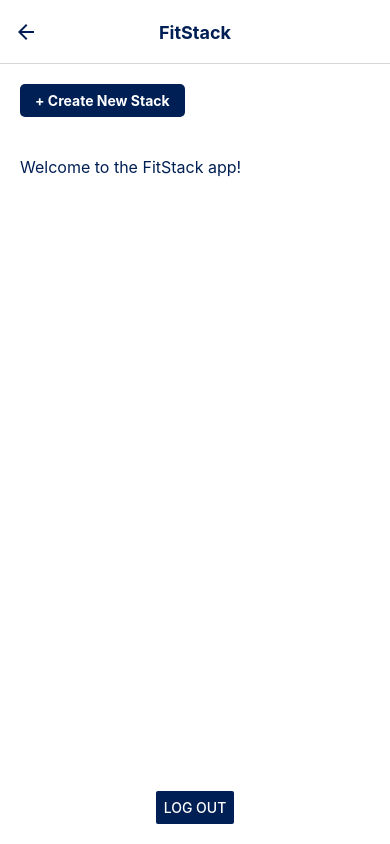
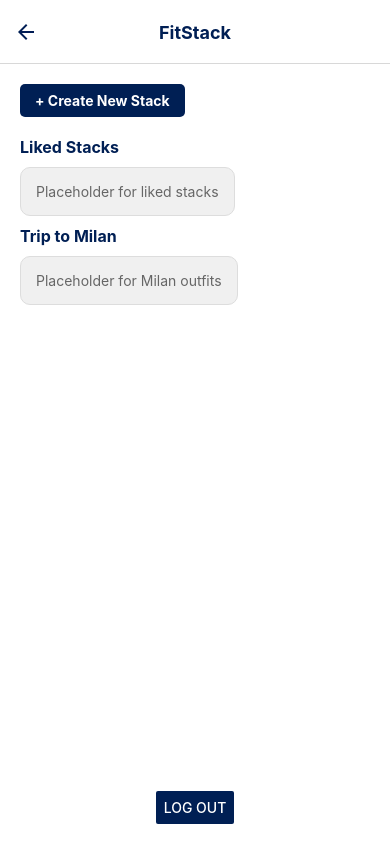
Before and after one commit to TUDublinBlanchBusinessIT/project-moyaknox-2, a React Native app: screen /Home in a window 390 px wide. Built offline with nearby package versions, Linux system fonts and the light colour scheme.

Commit message:
placeholders added for stacks

```diff
--- a/screens/HomeScreen.js
+++ b/screens/HomeScreen.js
@@ -1,5 +1,5 @@
 import React from 'react';
-import { View, Text, Button, StyleSheet, TouchableOpacity } from 'react-native';
+import { View, Text, Button, StyleSheet, TouchableOpacity, ScrollView } from 'react-native';
 
 export default function HomeScreen({ navigation }) {
   React.useLayoutEffect(() => {
@@ -15,6 +15,7 @@ export default function HomeScreen({ navigation }) {
 
 return (
   <View style={styles.container}>
+    <ScrollView style={styles.scrollView}>
       {/* Content Section */}
       <View style={styles.content}>
         <TouchableOpacity
@@ -27,8 +28,20 @@ return (
           <Text style={styles.createButtonText}>+ Create New Stack</Text>
         </TouchableOpacity>
 
-        <Text style={styles.contentText}>Welcome to the FitStack app!</Text>
-      </View>
+        {/* Liked Stacks Section */}
+        <Text style={styles.sectionTitle}>Liked Stacks</Text>
+          <View style={styles.stackPlaceholder}>
+            <Text style={styles.stackPlaceholderText}>Placeholder for liked stacks</Text>
+          </View>
+
+
+        <Text style={styles.sectionTitle}>Trip to Milan</Text>
+          <View style={styles.stackPlaceholder}>
+            <Text style={styles.stackPlaceholderText}>Placeholder for Milan outfits</Text>
+          </View>
+        </View>
+      </ScrollView>
+
 
       {/* Footer Section */}
       <View style={styles.footer}>
@@ -44,6 +57,11 @@ return (
 
 const styles = StyleSheet.create({
   container: {
+    flex: 1,
+    backgroundColor: '#fff',
+  },
+
+  scrollView: {
     flex: 1,
     backgroundColor: '#fff',
   },
@@ -80,9 +98,25 @@ const styles = StyleSheet.create({
     fontSize: 14,
     fontWeight: 'bold',
   },
-  contentText: {
+
+  sectionTitle: {
     fontSize: 16,
-    color: '#001F54', // Navy color for text
-    marginTop: 20,
+    fontWeight: 'bold',
+    color: '#001F54',
+    marginBottom: 10,
+  },
+
+  stackPlaceholder: {
+    backgroundColor: '#f0f0f0', // Light gray background for placeholders
+    padding: 15,
+    borderRadius: 10,
+    marginBottom: 10,
+    borderWidth: 1,
+    borderColor: '#ddd',
+  },
+
+  stackPlaceholderText: {
+    fontSize: 14,
+    color: '#666',
   },
 });
```
